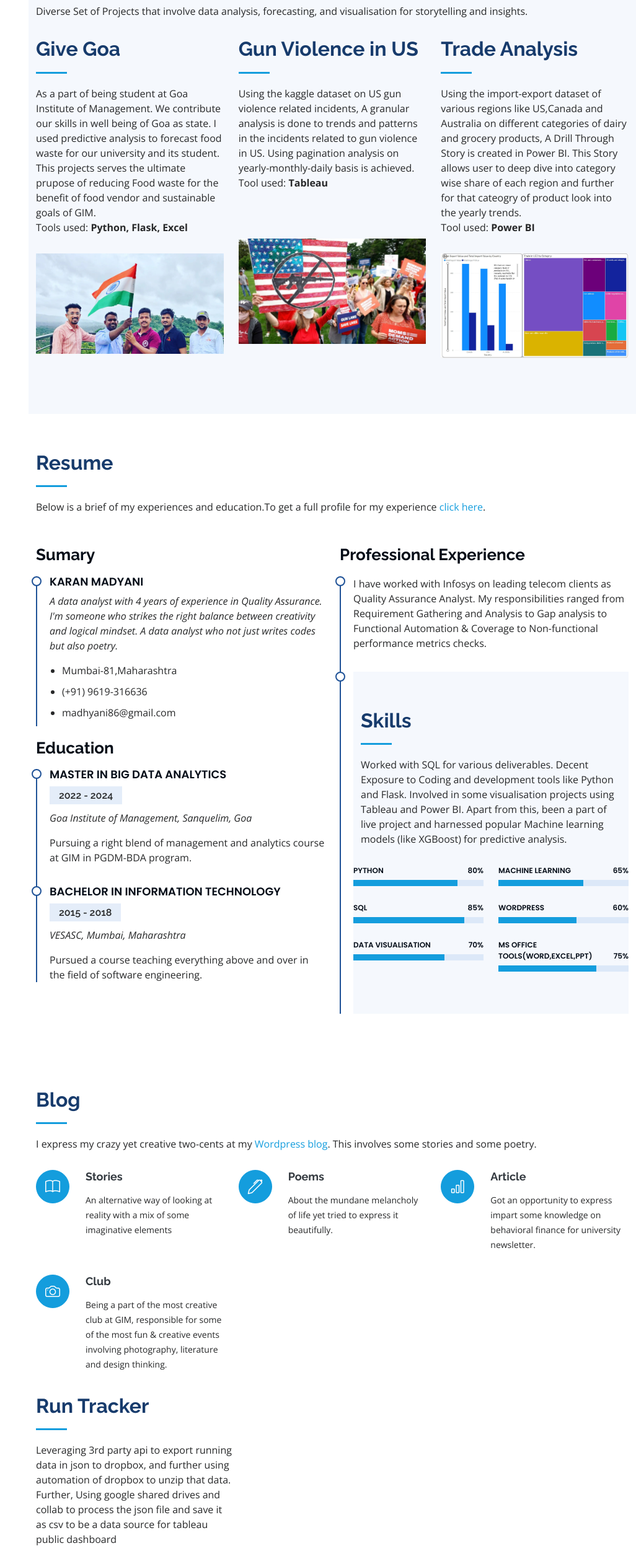
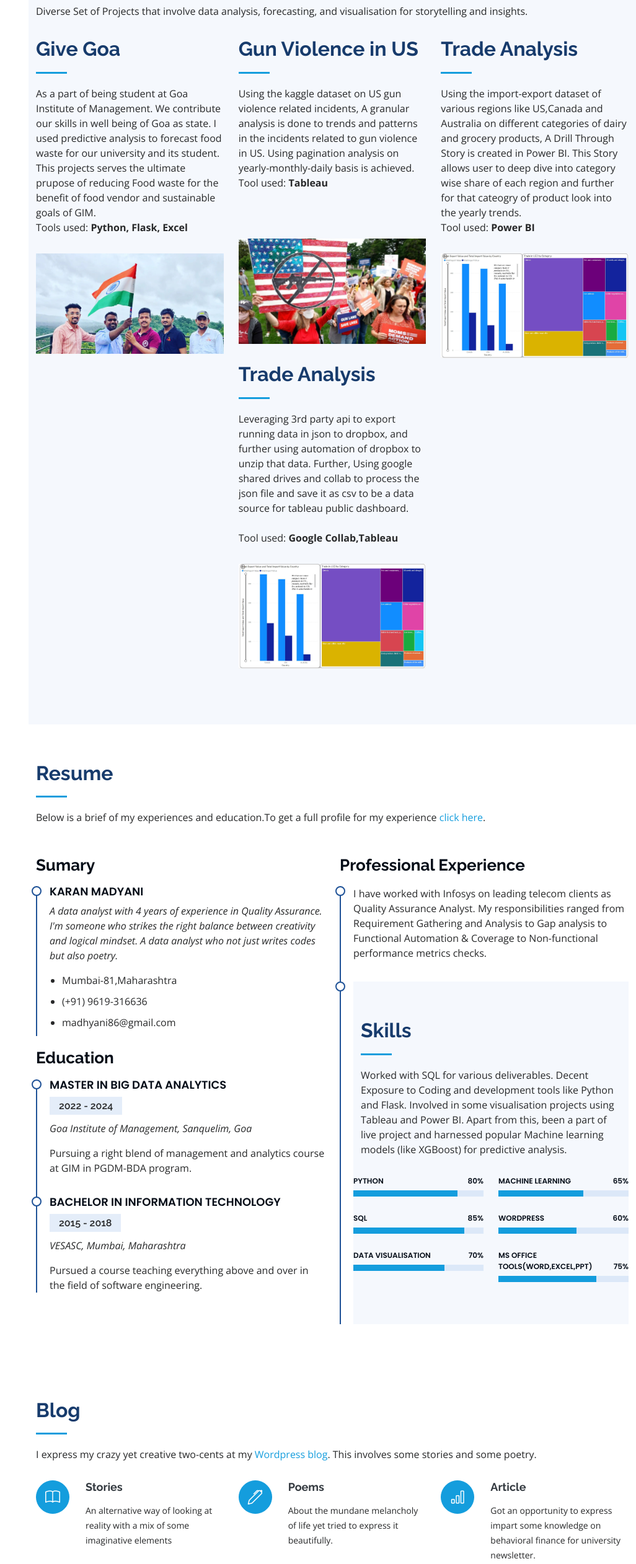
Before and after one commit to Karan-Analyst/main, a plain HTML site: page index.html in a window 1280 px wide. Shown: the part 932-3456 px from the top of the page at 62% size, without its empty margins (254-1280 px from the left). Drawn offline with nearby package versions, Linux system fonts and the light colour scheme.

Commit message:
Update index.html

```diff
--- a/index.html
+++ b/index.html
@@ -133,6 +133,25 @@
             </div>
           </div>
         </div>
+
+        <div class="col-lg-4 col-md-6 portfolio-item filter-app">
+          <div class="portfolio-wrap">
+            <div class="section-title">
+              <h2>Trade Analysis</h2>
+              <p>
+                Leveraging 3rd party api to export running data in json to dropbox, and further using automation of dropbox to unzip that data. Further, Using google shared drives and collab to process the json file
+                and save it as csv to be a data source for tableau public dashboard. </p>
+                <br> Tool used: <b>Google Collab,Tableau</b> </p>
+            </div>
+            <img src="assets/img/portfolio/pb.JPG" class="img-fluid" alt="404">
+            <div class="portfolio-links">
+              <a href="https://public.tableau.com/app/profile/karan.madhyani/viz/run_tracker/Dashboard1" title="More Details"><i class="bx bx-link"></i></a>
+            </div>
+          </div>
+        </div>
+        <p>
+
+
 
       </div>
 
@@ -294,21 +313,6 @@
             events involving photography, literature and design thinking.</p>
         </div>
       </div>
-
-      <div class="col-lg-4 col-md-6 portfolio-item filter-app">
-          <div class="portfolio-wrap">
-            <div class="section-title">
-              <h2>Run Tracker</h2>
-              <p>Leveraging 3rd party api to export running data in json to dropbox, and further using automation of dropbox to unzip that data. Further, Using google shared drives and collab to process the json file
-                and save it as csv to be a data source for tableau public dashboard
-            </div>
-            <img src="assets/img/portfolio/pb.JPG" class="img-fluid" alt="404">
-            <div class="portfolio-links">
-              <a href="https://public.tableau.com/app/profile/karan.madhyani/viz/run_tracker/Dashboard1"></i></a>
-            </div>
-          </div>
-        </div>
-
     </div>
   </section><!-- End Services Section -->
 </main><!-- End #main -->
```
